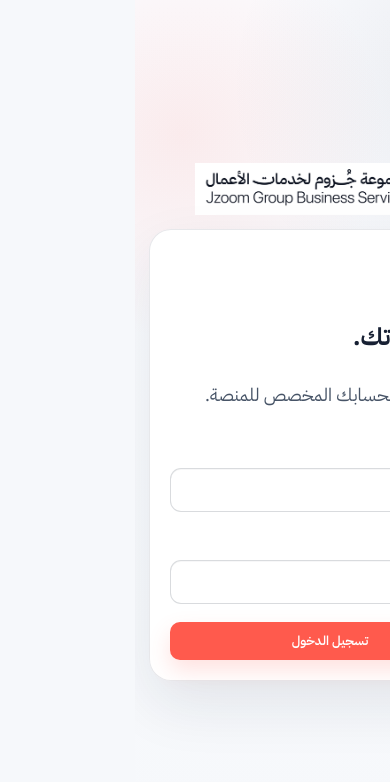
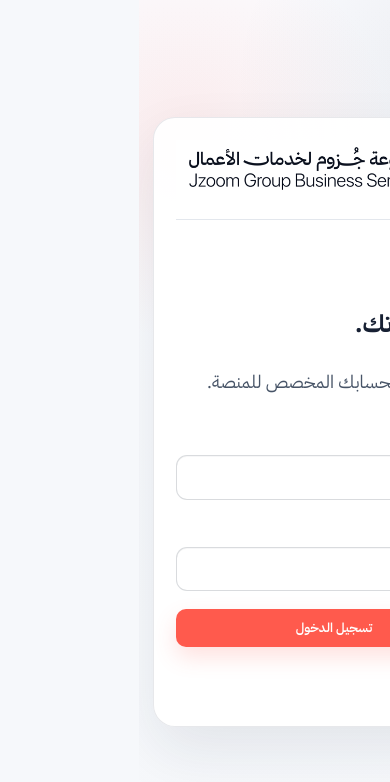
Before and after one commit to JzoomGroup/Jzoom, a Next.js app in the folder apps/web/: page /login in a window 390 px wide. Shown: the top 782 px of the page. Built offline with nearby package versions, Linux system fonts and the light colour scheme; no server answers.

Commit message:
Move login branding into card

```diff
--- a/apps/web/src/app/login/page.tsx
+++ b/apps/web/src/app/login/page.tsx
@@ -19,8 +19,9 @@
   return (
     <main className="auth-shell" dir={directionForLocale(locale)} lang={htmlLangForLocale(locale)}>
       <LocaleDocumentSync locale={locale} />
-      <div className="auth-stage">
-        <div className="auth-page-brand">
+      <div className="auth-stage auth-login-stage">
+        <section className="auth-card auth-login-card" aria-labelledby="login-title">
+          <div className="auth-card-brand">
             <Image
               alt="مجموعة جزوم لخدمات الأعمال - Jzoom Group Business Services"
               className="auth-page-logo"
@@ -30,7 +31,6 @@
               width={308}
             />
           </div>
-        <section className="auth-card" aria-labelledby="login-title">
           <div className="auth-language-actions">
             <LanguageSwitcher locale={locale} persist="cookie" />
           </div>
--- a/apps/web/src/app/styles/system-responsive.css
+++ b/apps/web/src/app/styles/system-responsive.css
@@ -298,8 +298,18 @@
     gap: 14px;
   }
 
-  .auth-page-brand {
-    padding-inline: 22px;
+  .auth-login-stage {
+    gap: 0;
+  }
+
+  .auth-stage .auth-login-card {
+    min-height: min(610px, calc(100dvh - 28px));
+    padding: 22px;
+  }
+
+  .auth-card-brand {
+    margin-block-end: 18px;
+    padding-block-end: 18px;
   }
 
   .auth-page-logo {
--- a/apps/web/src/app/styles/system-shell.css
+++ b/apps/web/src/app/styles/system-shell.css
@@ -85,10 +85,9 @@
   gap: 20px;
 }
 
-.auth-page-brand {
-  display: flex;
-  justify-content: center;
-  padding-inline: 18px;
+.auth-login-stage {
+  width: min(100%, 560px);
+  gap: 0;
 }
 
 .auth-page-logo {
@@ -98,8 +97,25 @@
   object-fit: contain;
 }
 
+.auth-card-brand {
+  display: flex;
+  justify-content: center;
+  margin-block-end: 24px;
+  padding-block-end: 22px;
+  border-block-end: 1px solid var(--polish-line);
+}
+
 .auth-stage .auth-card {
   width: 100%;
+}
+
+.auth-stage .auth-login-card {
+  min-height: 610px;
+  padding: clamp(30px, 4vw, 42px);
+}
+
+.auth-login-card .auth-page-logo {
+  width: min(100%, 340px);
 }
 
 .premium-brand-mark {
```
Also changed, not shown: 1 other file (tests, documents, lock files or other folders). Lines whose indentation alone changed are shown as unchanged.
